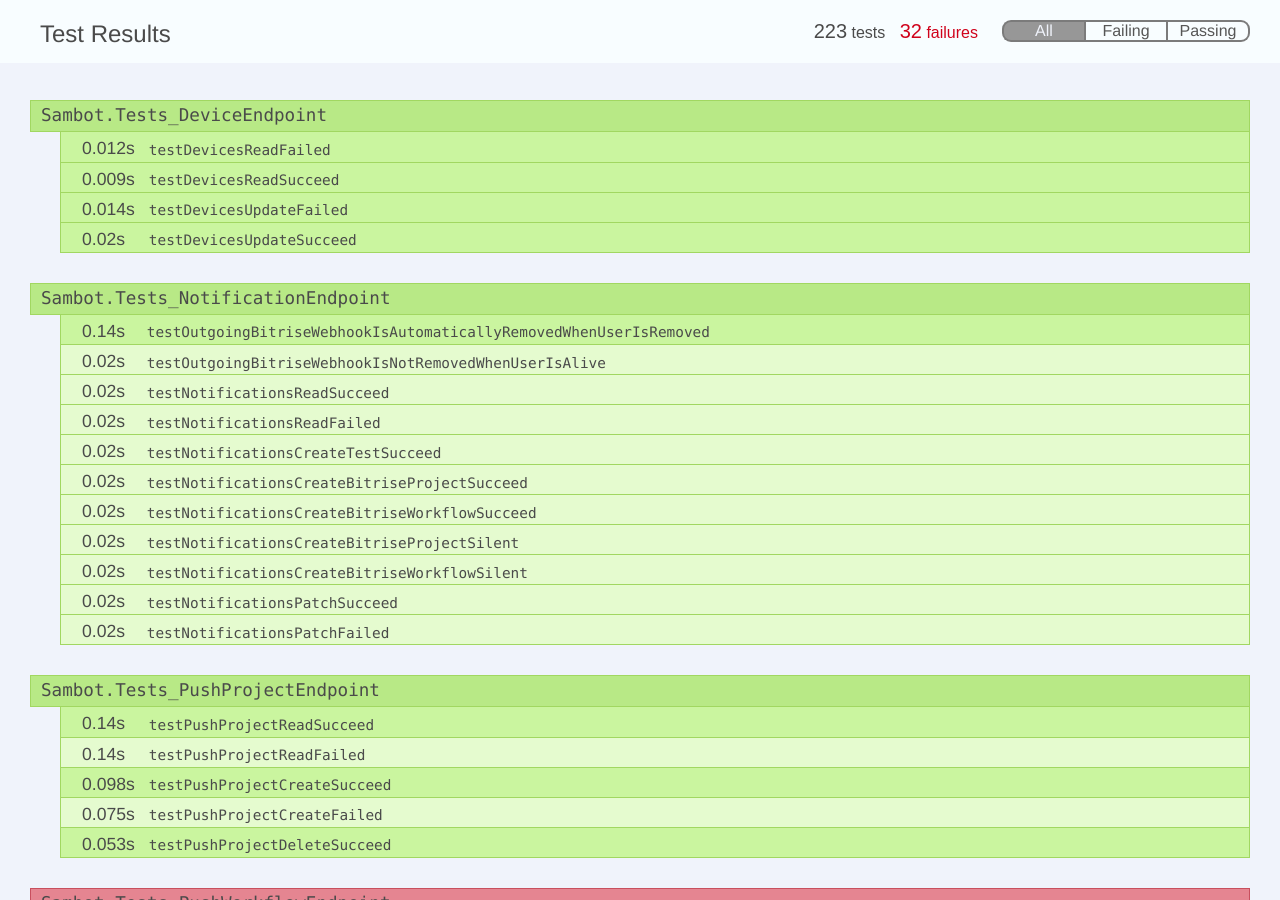
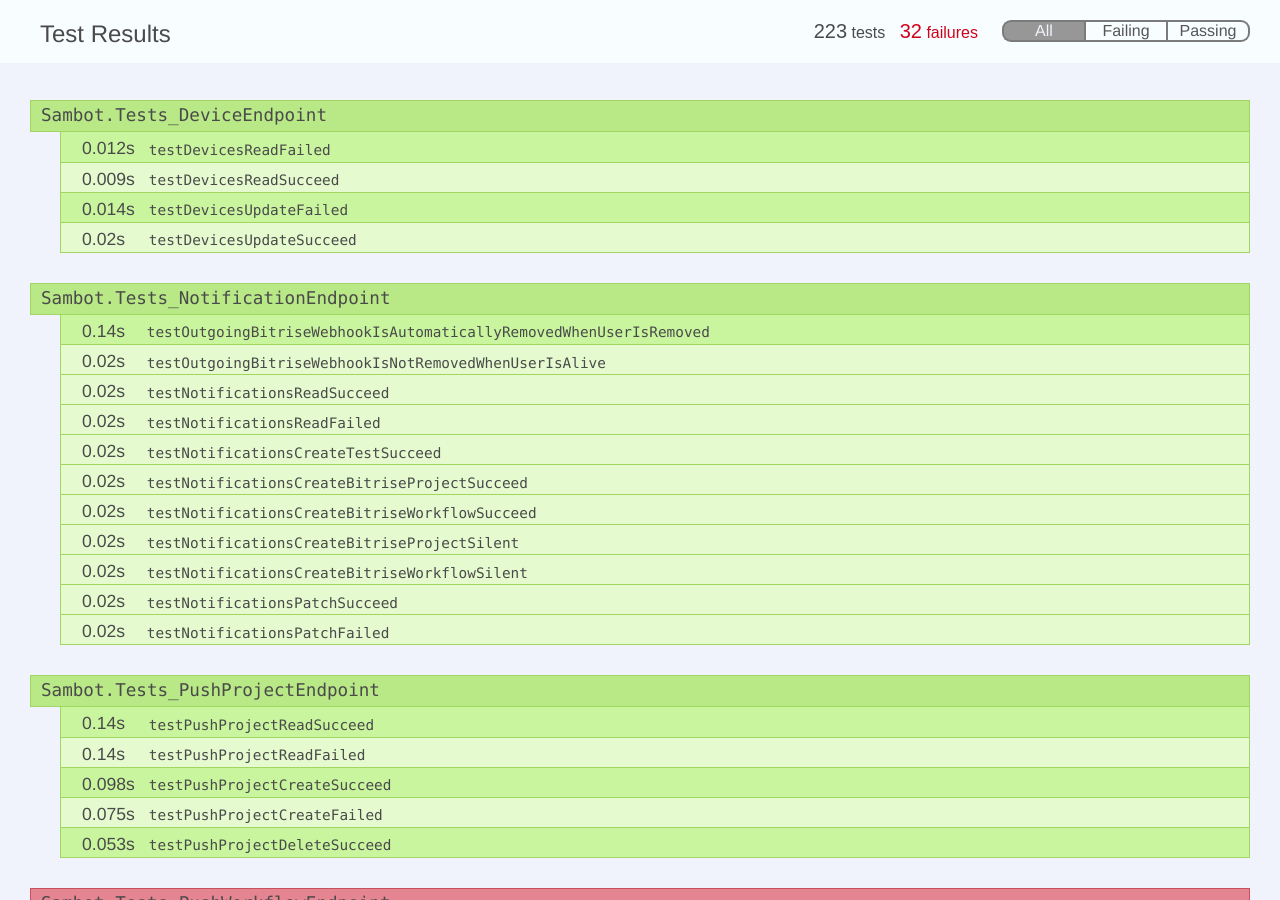
Before and after one commit to sambot-app/sambot.github.io, a Jekyll site: the page mocks/xcode-test-results-Demo.html, which Jekyll copies as it is, in a window 1280 px wide and 900 px high. Built offline with Jekyll 4.4.1, drawn with Linux system fonts in a browser that asks for light colours.

Commit message:
improve test mocks

```diff
--- a/mocks/xcode-test-results-Demo.html
+++ b/mocks/xcode-test-results-Demo.html
@@ -145,7 +145,7 @@
 				</tr>
 
 
-				<tr class="test passing" onclick="toggleDetails('testDevicesReadSucceed');">
+				<tr class="test passing odd" onclick="toggleDetails('testDevicesReadSucceed');">
 					<td>
 						<h3 class="time">
 							0.009s
@@ -157,6 +157,8 @@
 						</h3>
 					</td>
 				</tr>
+
+
 				<tr class="test passing" onclick="toggleDetails('testDevicesUpdateFailed');">
 					<td>
 						<h3 class="time">
@@ -169,7 +171,7 @@
 						</h3>
 					</td>
 				</tr>
-				<tr class="test passing" onclick="toggleDetails('testDevicesUpdateSucceed');">
+				<tr class="test passing odd" onclick="toggleDetails('testDevicesUpdateSucceed');">
 					<td>
 						<h3 class="time">
 							0.02s
```
